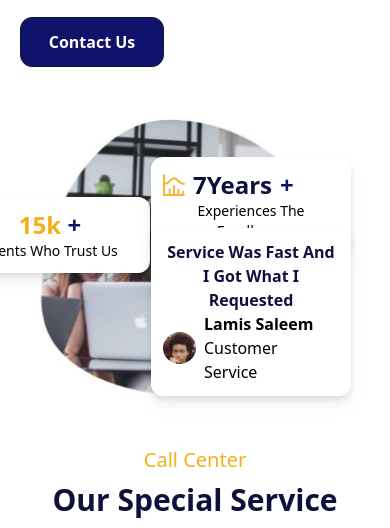
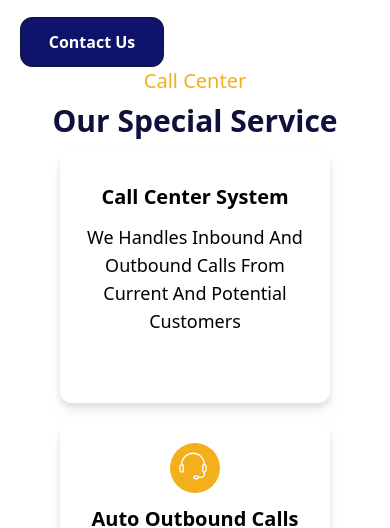
Before and after one commit to MohdFahd/temmam_frontend, a Vue app: page / in a window 390 px wide. Shown: the part 447-975 px from the top of the page. Built offline with nearby package versions, Linux system fonts and the light colour scheme; data requests are answered from the project's data file.

Commit message:
Hide the home section's "Try it out" component on mobile devices.

```diff
--- a/src/components/sections/HomeSection.vue
+++ b/src/components/sections/HomeSection.vue
@@ -15,7 +15,7 @@
       </p>
       <Button :text="text" />
     </div>
-    <div class="relative w-[90%]">
+    <div class="relative w-[90%] hidden md:block">
       <div
         class="drop-shadow-lg bg-white text-center text-black rounded-xl absolute top-[130px] left-[-50px] w-[200px] p-3"
       >
```
